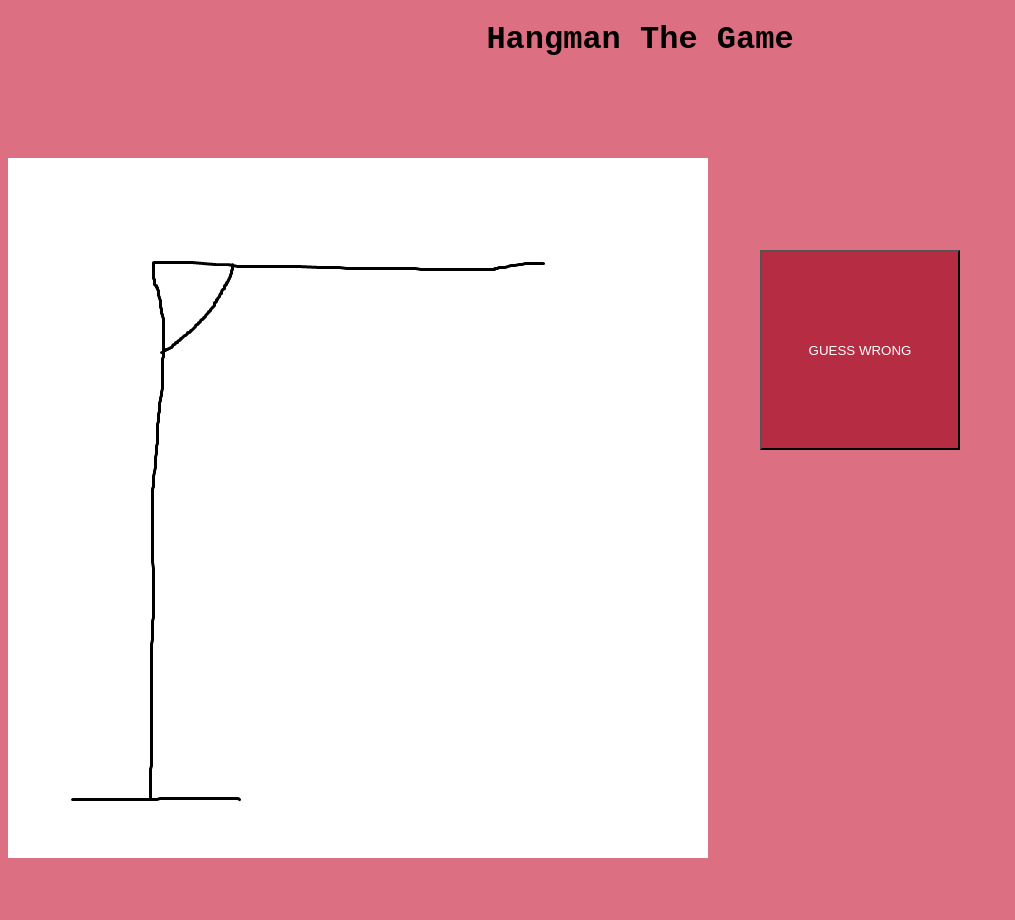
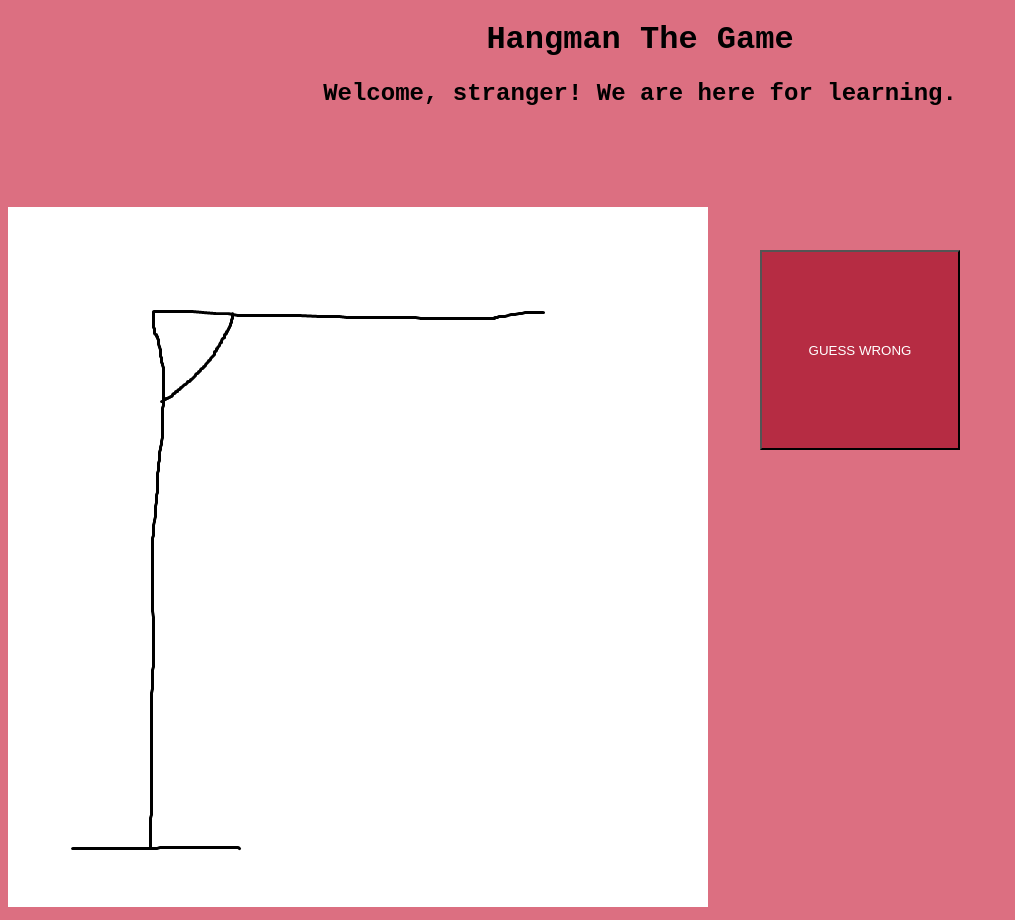
Before and after one commit to vikacheburika/hangman-react, a React (Vite) app: page / in a window 1280 px wide. Shown: the whole page, without its empty margins (0-1015 px from the left). Before the commit the page ends 871 px from the top, so only its background shows below. Built offline with nearby package versions, Linux system fonts and the light colour scheme.

Commit message:
Tried react props via adding a 2nd heading

```diff
--- a/package.json
+++ b/package.json
@@ -10,6 +10,7 @@
     "preview": "vite preview"
   },
   "dependencies": {
+    "bootstrap": "^5.3.8",
     "react": "^19.2.0",
     "react-dom": "^19.2.0"
   },
--- a/src/App.jsx
+++ b/src/App.jsx
@@ -21,7 +21,7 @@ function App() {
 
   return (
     <>
-      <Header/>
+      <Header name="stranger" content="learning"/>
 
       <Picture step={step} />
       <div className="wrong">
--- a/src/components/Header/Header.jsx
+++ b/src/components/Header/Header.jsx
@@ -1,11 +1,12 @@
 import "./Header.css";
 
-const Header = () => {
+const Header = (meow) => {
 
     return(
         <>
             <div className="header-container">
                 <h1>Hangman The Game</h1>
+                <h2>Welcome, {meow.name}! We are here for {meow.content}.</h2>
             </div>
         </>
     )
```
Also changed, not shown: 1 other file (tests, documents, lock files or other folders).
